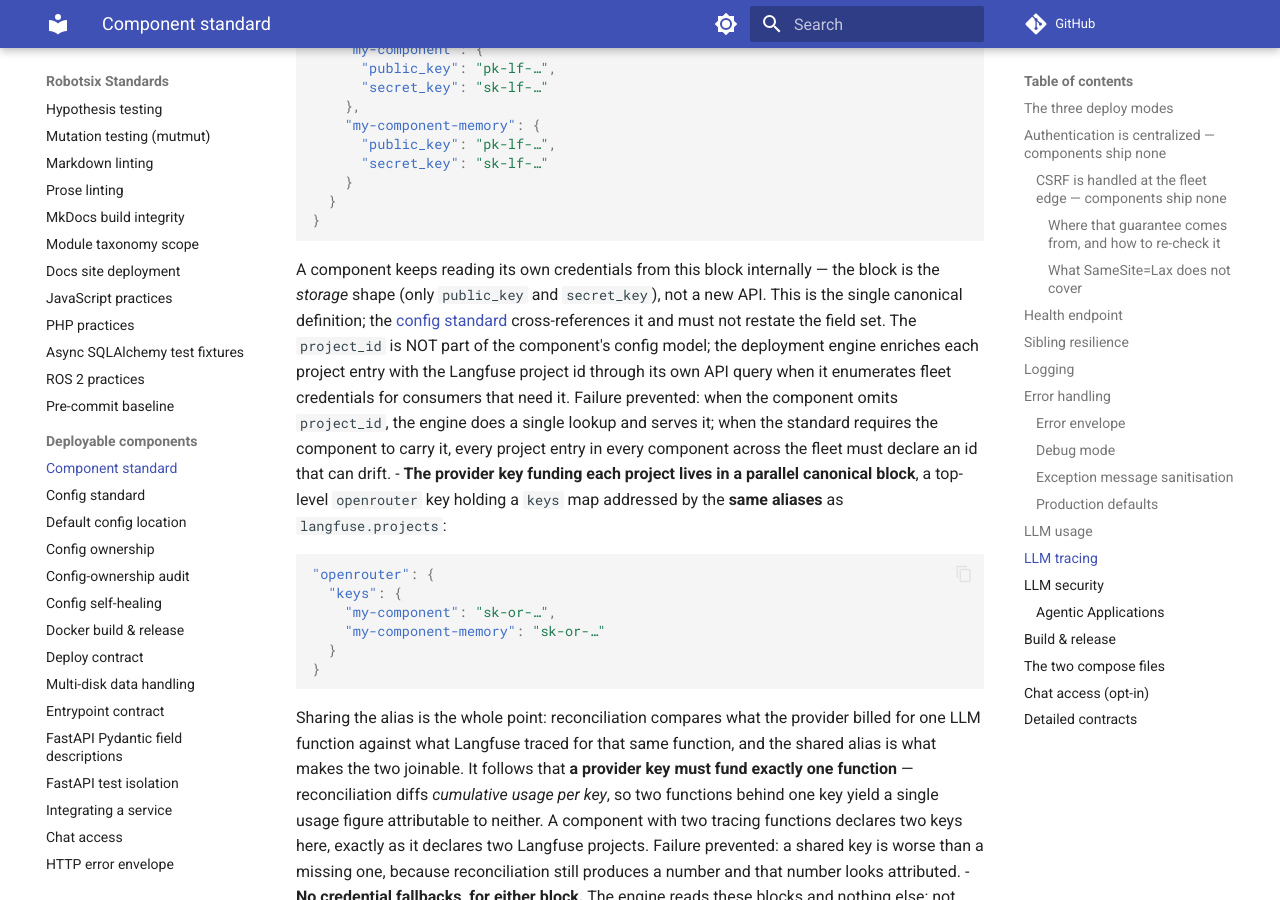
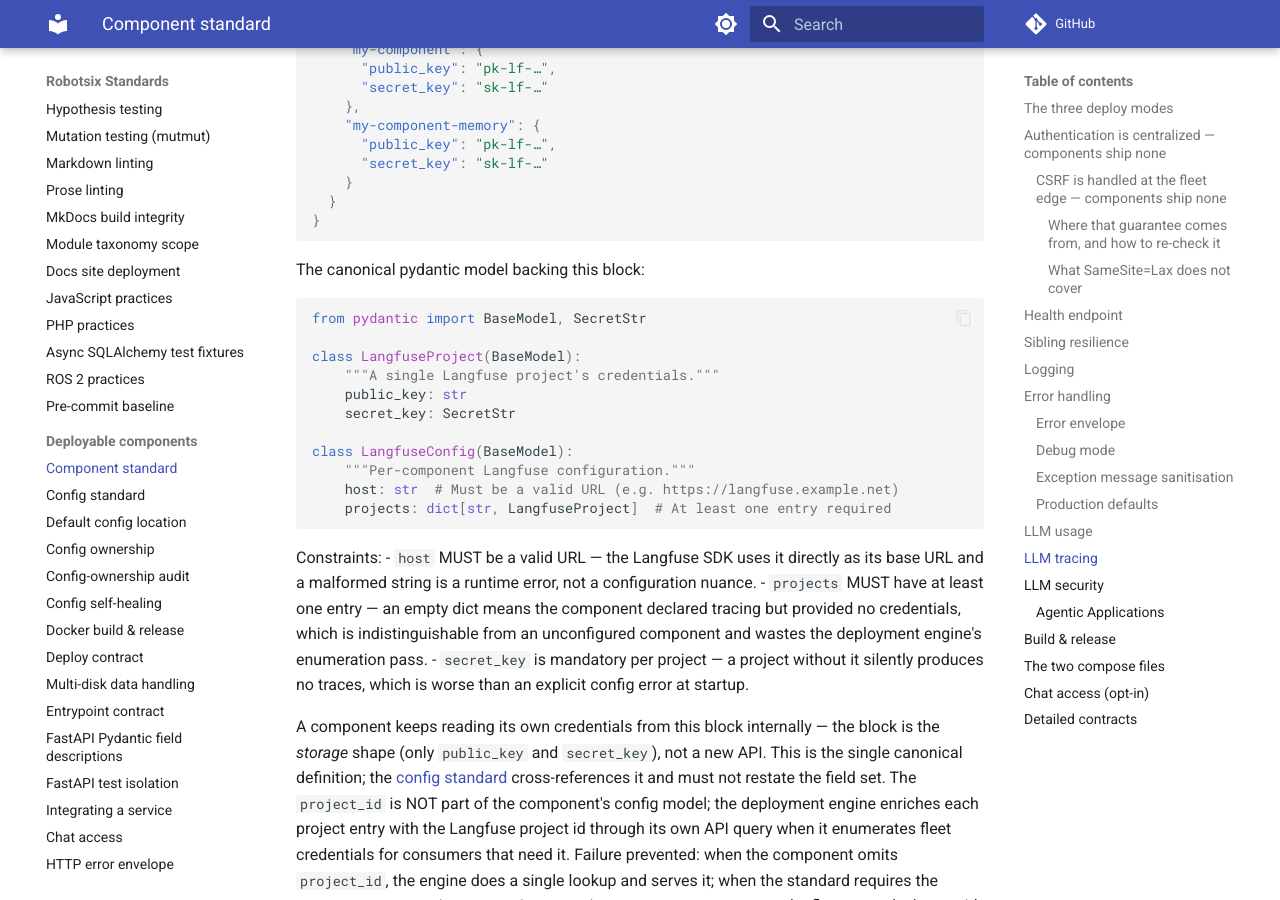
Before and after one commit to damien-robotsix/robotsix-standards, an MkDocs documentation site: the page built from docs/component-standard.md, in a window 1280 px wide and 900 px high, scrolled down 7682 px. Built offline with MkDocs 1.6.1 and Material for MkDocs 9.7.7, drawn with Linux system fonts in a browser that asks for light colours; comment, search, counter and statistics services are not loaded.

Commit message:
docs: config-standard §7 truncated; component-standard missing LLM-tracing — Langfuse credential shape undefined (20260822T180451Z-config-standard-7-truncated-component-st-2a31) (#315)
Co-authored-by: robotsix-mill <mill@robotsix.local>

````diff
--- a/docs/component-standard.md
+++ b/docs/component-standard.md
@@ -346,6 +346,34 @@ production. Full detail: [HTTP error envelope](http-error-envelope.md).
   }
   ```
 
+  The canonical pydantic model backing this block:
+
+  ```python
+  from pydantic import BaseModel, SecretStr
+
+  class LangfuseProject(BaseModel):
+      """A single Langfuse project's credentials."""
+      public_key: str
+      secret_key: SecretStr
+
+  class LangfuseConfig(BaseModel):
+      """Per-component Langfuse configuration."""
+      host: str  # Must be a valid URL (e.g. https://langfuse.example.net)
+      projects: dict[str, LangfuseProject]  # At least one entry required
+  ```
+
+  Constraints:
+  - `host` MUST be a valid URL — the Langfuse SDK uses it directly as its
+    base URL and a malformed string is a runtime error, not a configuration
+    nuance.
+  - `projects` MUST have at least one entry — an empty dict means the
+    component declared tracing but provided no credentials, which is
+    indistinguishable from an unconfigured component and wastes the
+    deployment engine's enumeration pass.
+  - `secret_key` is mandatory per project — a project without it silently
+    produces no traces, which is worse than an explicit config error at
+    startup.
+
   A component keeps reading its own credentials from this block internally —
   the block is the *storage* shape (only `public_key` and `secret_key`), not
   a new API. This is the single canonical definition; the
````
Also changed, not shown: docs/config-standard.md (+14 -5 lines).
